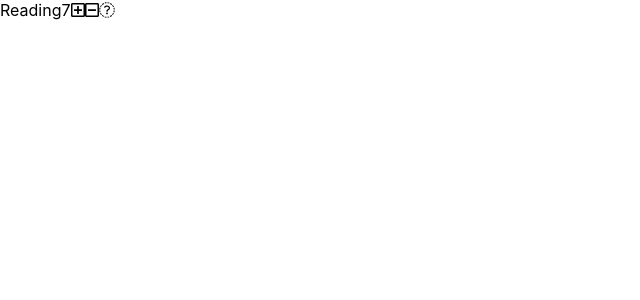
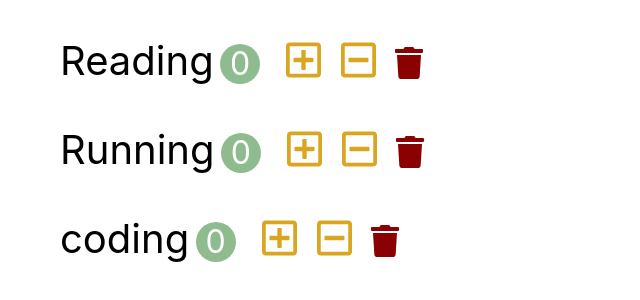
Before and after one commit to younchong/TIL, a React (Create React App) app in the folder React/dream_coding/react-basic/habit-tracker/: page / in a window 1280 px wide. Shown: the top 300 px of the page, without its empty margins (0-640 px from the left). Built offline with nearby package versions, Linux system fonts and the light colour scheme.

Commit message:
21.12.07 TIL React

```diff
--- a/React/dream_coding/react-basic/habit-tracker/src/app.css
+++ b/React/dream_coding/react-basic/habit-tracker/src/app.css
@@ -1,38 +1,45 @@
-.App {
-  text-align: center;
+button {
+  outline: none;
+  border: 0;
+  cursor: pointer;
 }
 
-.App-logo {
-  height: 40vmin;
-  pointer-events: none;
+.habit {
+  font-size: 2.5rem;
+  padding: 0.5em;
+  list-style: none;
 }
 
-@media (prefers-reduced-motion: no-preference) {
-  .App-logo {
-    animation: App-logo-spin infinite 20s linear;
-  }
+.habit-count {
+  display: inline-block;
+  text-align: center;
+  font-size: 2rem;
+  width: 2.5rem;
+  height: 2.5rem;
+  line-height: 2.5rem;
+  margin-left: 0.2em;
+  margin-right: 0.5em;
+  background-color: darkseagreen;
+  color: white;
+  border-radius: 50%;
+}
+.habit-button {
+  font-size: 2.5rem;
+  margin: 0 0.1em;
+  background-color: transparent;
 }
 
-.App-header {
-  background-color: #282c34;
-  min-height: 100vh;
-  display: flex;
-  flex-direction: column;
-  align-items: center;
-  justify-content: center;
-  font-size: calc(10px + 2vmin);
-  color: white;
+.habit-button:hover {
+  opacity: 0.8;
 }
 
-.App-link {
-  color: #61dafb;
+.habit-increase,
+.habit-decrease {
+  color: goldenrod;
 }
 
-@keyframes App-logo-spin {
-  from {
-    transform: rotate(0deg);
-  }
-  to {
-    transform: rotate(360deg);
-  }
+.habit-delete {
+  font-size: 2rem;
+  vertical-align: baseline;
+  color: darkred;
 }
--- a/React/dream_coding/react-basic/habit-tracker/src/app.jsx
+++ b/React/dream_coding/react-basic/habit-tracker/src/app.jsx
@@ -1,8 +1,8 @@
 import './app.css';
-import Habit from './components/habit';
+import Habits from './components/habits';
 
 function App() {
-  return <Habit />;
+  return <Habits />;
 }
 
 export default App;
--- a/React/dream_coding/react-basic/habit-tracker/src/components/habit.jsx
+++ b/React/dream_coding/react-basic/habit-tracker/src/components/habit.jsx
@@ -1,21 +1,38 @@
 import React, { Component } from 'react';
 
 class Habit extends Component {
+  handleIncrement = () => {
+    this.props.onIncrement(this.props.habit);
+  }
+  handleDecrement = () => {
+    this.props.onDecrement(this.props.habit);
+  }
+  handleDelete = () => {
+    this.props.onDelete(this.props.habit);
+  }
+
   render() {
+    const { name, count } = this.props.habit;
     return (
-      <>
-        <span className="habit-name">Reading</span>
-        <span className="habit-count">7</span>
-        <buttton>
+      <li className="habit">
+        <span className="habit-name">{name}</span>
+        <span className="habit-count">{count}</span>
+        <button
+          className="habit-button habit-increase"
+          onClick={this.handleIncrement}>
           <i className="far fa-plus-square"></i>
-        </buttton>
-        <buttton>
+        </button >
+        <button
+          className="habit-button habit-decrease"
+          onClick={this.handleDecrement}>
           <i className="far fa-minus-square"></i>
-        </buttton>
-        <buttton>
-          <i className="far fa-trash"></i>
-        </buttton>
-      </>
+        </button >
+        <button
+          className="habit-button habit-delete"
+          onClick={this.handleDelete}>
+          <i className="fas fa-trash"></i>
+        </button >
+      </li>
     );
   }
 }
--- /dev/null
+++ b/React/dream_coding/react-basic/habit-tracker/src/components/habits.jsx
@@ -0,0 +1,49 @@
+import React, { Component } from 'react';
+import Habit from "./habit";
+
+class Habits extends Component {
+  state = {
+    habits: [
+      { id: 1, name: "Reading", count: 0 },
+      { id: 2, name: "Running", count: 0 },
+      { id: 3, name: "coding", count: 0 },
+    ]
+  }
+
+  handleIncrement = habit => {
+    const habits = [...this.state.habits];
+    const index = habits.indexOf(habit);
+    habits[index].count++;
+    this.setState({ habits: habits });
+  }
+  handleDecrement = habit => {
+    const habits = [...this.state.habits];
+    const index = habits.indexOf(habit);
+    const count = habits[index].count - 1;
+    habits[index].count = count < 0 ? 0 : count;
+    this.setState({ habits });
+  }
+  handleDelete = habit => {
+    const habits = this.state.habits.filter(item => item.id !== habit.id);
+    this.setState({ habits });
+  }
+
+
+  render() {
+    return (
+      <ul>
+        {this.state.habits.map(habit => (
+          <Habit
+            key={habit.id}
+            habit={habit}
+            onIncrement={this.handleIncrement}
+            onDecrement={this.handleDecrement}
+            onDelete={this.handleDelete}
+          />
+        ))}
+      </ul>
+    );
+  }
+}
+
+export default Habits;
```
Also changed, not shown: 1 other file (tests, documents, lock files or other folders).
